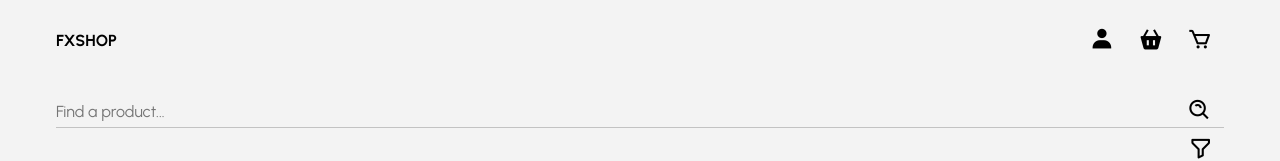
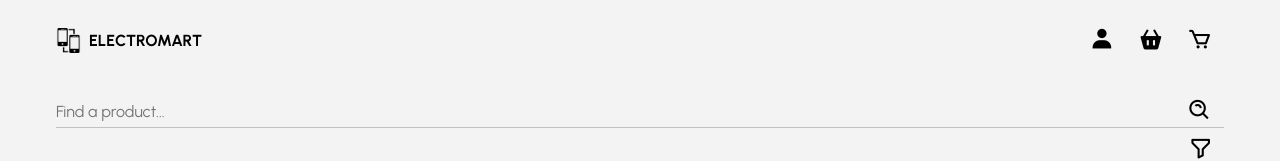
Before and after one commit to abisaidev-hub/React-ecommerce, a React (Vite) app: page /login in a window 1280 px wide. Shown: the top 161 px of the page. Built offline with nearby package versions, Linux system fonts and the light colour scheme; no server answers.

Commit message:
v0.6 Ecommerce name update! And minor visual bugs fixed

```diff
--- a/index.html
+++ b/index.html
@@ -5,7 +5,7 @@
     <link rel="icon" type="image/svg+xml" href="/src/images/icon.png" />
     <link href='https://unpkg.com/boxicons@2.1.2/css/boxicons.min.css' rel='stylesheet'>
     <meta name="viewport" content="width=device-width, initial-scale=1, maximum-scale=1, user-scalable=no" />
-    <title>FXSHOP - All you need in technology!</title>
+    <title>ELECTROMART - All you need in technology!</title>
   </head>
   <body>
     <div id="root"></div>
--- a/src/App.css
+++ b/src/App.css
@@ -85,6 +85,11 @@ nav{
   color: white;
 }
 
+.nav-scroll .nav__icon img{
+  -webkit-filter: invert(100%);
+  filter: invert(100%);
+}
+
 .nav__container{
   display: flex;
   justify-content: space-between;
--- a/src/components/NavBar.jsx
+++ b/src/components/NavBar.jsx
@@ -4,6 +4,7 @@ import { setIsShowingCart } from '../store/slices/isShowingCart.slice'
 import { useDispatch, useSelector } from 'react-redux';
 import { getCartThunk } from '../store/slices/cart.slice';
 import { useEffect } from 'react';
+import icon from '../images/icon.png';
 
 const NavBar = () => {
 
@@ -35,7 +36,8 @@ const NavBar = () => {
           navigate('/')
           window.scrollTo(0, 0)}
           }>
-          <p>{"FXSHOP"}</p>
+          <img src={icon} alt="icon" />
+          <p>{"ELECTROMART"}</p>
         </div>
         <div className="nav__options">
           <ul>
```
Also changed, not shown: src/images/icon.png.
